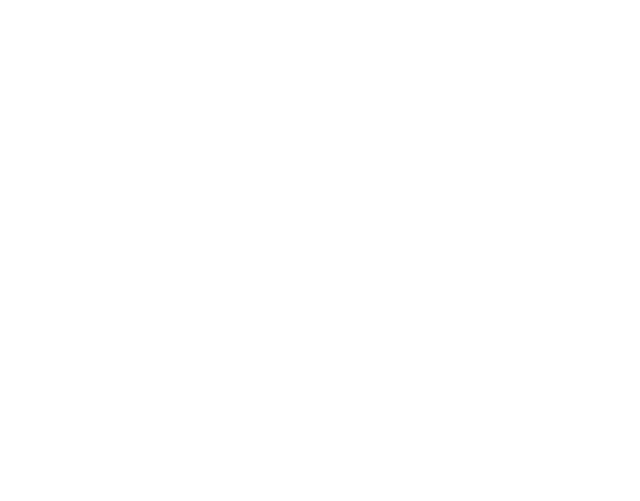
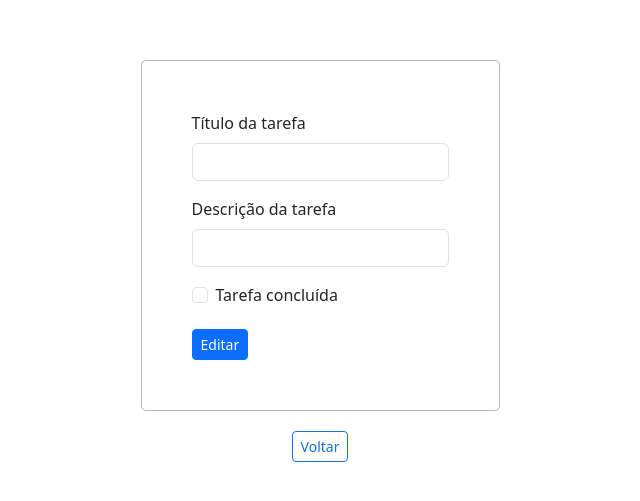
Before and after one commit to FabioPenedo/taskflow-frontend, a React (Vite) app: page /tarefa/editar/1 in a window 1280 px wide. Before the commit this address had no page. Shown: the part 139-640 px from the top of the page, without its empty margins (320-960 px from the left). Built offline with nearby package versions, Linux system fonts and the light colour scheme; no server answers; sample sign-in values are in the browser's storage.

Commit message:
feat: criado api, e consumido api de editar tarefas

```diff
--- a/src/App.tsx
+++ b/src/App.tsx
@@ -6,17 +6,20 @@ import { Lista } from "./pages/Lista/Lista";
 import { Entrar } from "./pages/Entrar/Entrar";
 import { Registrar } from "./pages/Registrar/Registrar";
 import { AuthProvider } from './context/AuthContext';
+import { TaskProvider } from './context/TaskContext';
 
 const App = () => {
   return (
     <AuthProvider>
+      <TaskProvider>
         <Routes>
           <Route path='/' element={<Entrar />}></Route>
           <Route path='/registrar' element={<Registrar />}></Route>
           <Route path='/tarefa/lista' element={<RequireAuth><Lista /></RequireAuth>}></Route>
           <Route path='/tarefa/criar' element={<RequireAuth><Criar /></RequireAuth>}></Route>
-        <Route path='/tarefa/editar' element={<RequireAuth><Editar /></RequireAuth>}></Route>
+          <Route path='/tarefa/editar/:id' element={<RequireAuth><Editar /></RequireAuth>}></Route>
         </Routes>
+      </TaskProvider>
     </AuthProvider>
   );
 };
--- a/src/api.ts
+++ b/src/api.ts
@@ -49,6 +49,15 @@ export const api = {
       throw error;
     }
   },
+  getTaskById: async (id: string) => {
+    try {
+      let response = await http.get(`/task/list/${id}`);
+      return response.data;
+    } catch (error) {
+      console.error('Erro ao buscar a tarefa');
+      throw error;
+    }
+  },
   createTask: async (titulo: string, descricao: string, userId: string) => {
     try {
       let response = await http.post('/task/create', new URLSearchParams({ titulo, descricao, userId }))
@@ -57,5 +66,14 @@ export const api = {
       console.error('Erro ao criar usuario');
       throw error;
     }
+  },
+  editTask: async (id: string, titulo: string, descricao: string, concluido: string) => {
+    try {
+      let response = await http.put(`/task/update/${id}`, new URLSearchParams({ titulo, descricao, concluido }))
+      return response.data
+    } catch (error) {
+      console.error('Erro ao criar usuario');
+      throw error;
+    }
   }
 }
--- /dev/null
+++ b/src/context/TaskContext.tsx
@@ -0,0 +1,54 @@
+import { createContext, useContext, useState, ReactNode } from 'react';
+
+interface TaskContextType {
+  titulo: string;
+  descricao: string;
+  concluido: string;
+  handleTask: {
+    handleTitle: (title: string) => void
+    handleDescription: (description: string) => void
+    handleCompleted: (completed: string) => void
+  }
+
+}
+
+const TaskContext = createContext<TaskContextType | null>(null);
+
+interface TaskProviderProps {
+  children: ReactNode;
+}
+
+export const TaskProvider = ({ children }: TaskProviderProps) => {
+  const [titulo, setTitulo] = useState<string>('');
+  const [descricao, setDescricao] = useState<string>('');
+  const [concluido, setConcluido] = useState<string>('');
+
+
+  const handleTask = {
+    handleTitle: (title: string) => {
+      setTitulo(title)
+    },
+    handleDescription: (description: string) => {
+      setDescricao(description)
+    },
+    handleCompleted: (completed: string) => {
+      setConcluido(completed)
+    }
+  }
+
+
+
+  return (
+    <TaskContext.Provider value={{ titulo, descricao, concluido, handleTask }}>
+      {children}
+    </TaskContext.Provider>
+  );
+};
+
+export const useAuth = (): TaskContextType => {
+  const context = useContext(TaskContext);
+  if (!context) {
+    throw new Error('useAuth deve ser usado dentro de um TaskProvider');
+  }
+  return context;
+};
--- a/src/pages/Lista/Lista.tsx
+++ b/src/pages/Lista/Lista.tsx
@@ -47,7 +47,7 @@ export const Lista = () => {
                     <td>{item.title}</td>
                     <td>{item.description}</td>
                     <td className="text-end">
-                      <Link to="/tarefa/editar">
+                      <Link to={`/tarefa/editar/${item.id}`}>
                         <button className="btn btn-sm btn btn-outline-primary me-2">
                           Editar
                         </button>
--- a/src/pages/TarefaEditar/Editar.tsx
+++ b/src/pages/TarefaEditar/Editar.tsx
@@ -1,20 +1,76 @@
+import { ChangeEvent, useEffect, useState } from 'react';
 import style from './Editar.module.css';
-import { Link } from 'react-router-dom';
+import { Link, useNavigate, useParams } from 'react-router-dom';
+import { Task } from "../../types/Tasks";
+import { api } from '../../api';
 
 export const Editar = () => {
+  const [titulo, setTitulo] = useState('');
+  const [descricao, setDescricao] = useState('')
+  const [concluido, setConcluida] = useState(false);
+
+  const navigate = useNavigate();
+
+  const handleForm = {
+    titulo: (e: ChangeEvent<HTMLInputElement>) => setTitulo(e.target.value),
+    descricao: (e: ChangeEvent<HTMLInputElement>) => setDescricao(e.target.value),
+    concluido: (e: ChangeEvent<HTMLInputElement>) => setConcluida(e.target.checked)
+  }
+
+
+  const { id } = useParams(); // Acessa o id passado pela URL
+
+  useEffect(() => {
+    loadTasks();
+  }, []);
+
+  const loadTasks = async () => {
+    if (id !== undefined) {
+      let json = await api.getTaskById(id)
+
+      setTitulo(json.tasks.title)
+      setDescricao(json.tasks.description)
+      setConcluida(json.tasks.completed)
+    }
+  }
+
+  const handleSubmit = async (e: React.FormEvent) => {
+    e.preventDefault();
+    if(id !== undefined) {
+      await api.editTask(id, titulo, descricao, concluido.toString())
+
+      setTitulo('')
+      setDescricao('')
+
+      navigate('/tarefa/lista')
+    }
+  };
+
   return (
     <div className={style.container}>
-      <form>
+      <form onSubmit={handleSubmit}>
         <div className="mb-3">
           <label className="form-label">Título da tarefa</label>
-          <input type="text" className="form-control" id="exampleInputEmail1" aria-describedby="emailHelp" />
+          <input type="text"
+            className="form-control"
+            value={titulo}
+            onChange={handleForm.titulo}
+          />
         </div>
         <div className="mb-3">
           <label className="form-label">Descrição da tarefa</label>
-          <input type="text" className="form-control" id="exampleInputPassword1" />
+          <input type="text"
+            className="form-control"
+            value={descricao}
+            onChange={handleForm.descricao}
+          />
         </div>
         <div className="form-check">
-          <input type="checkbox" className="form-check-input" id="exampleCheck1" />
+          <input
+            type="checkbox"
+            className="form-check-input"
+            checked={concluido}
+            onChange={handleForm.concluido} />
           <label className="form-check-label">Tarefa concluída</label>
         </div>
         <button type="submit" className="btn btn-sm btn btn-primary">Editar</button>
```
Lines whose indentation alone changed are shown as unchanged.
